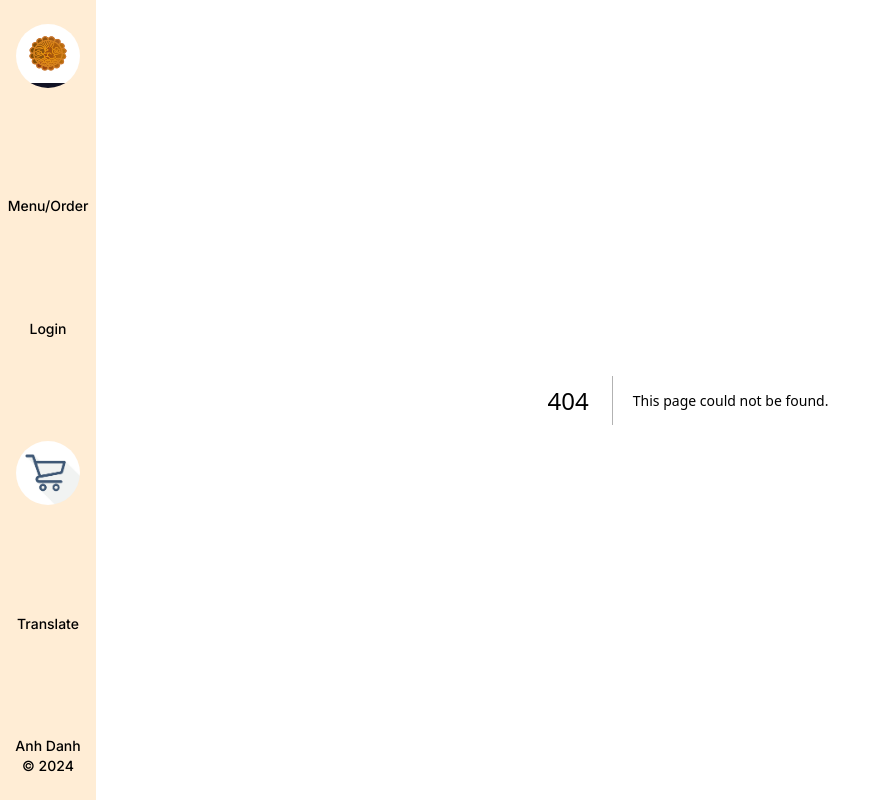
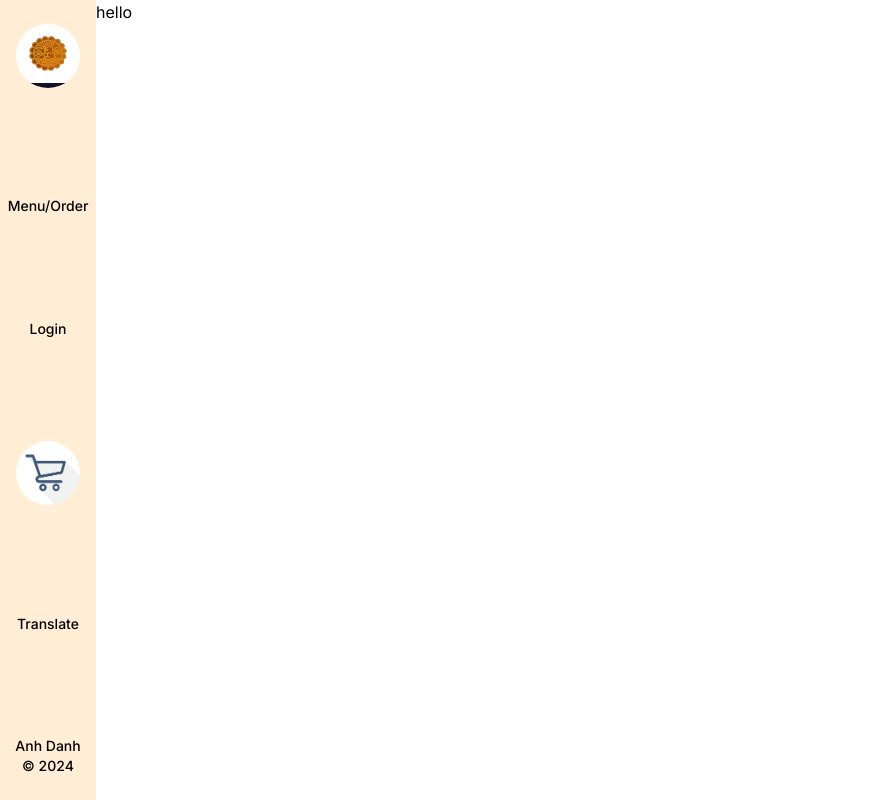
Before and after one commit to juiceman1014/bakery-website, a Next.js app in the folder client/: page /menu in a window 1280 px wide. Before the commit this address had no page. Shown: the whole page, without its empty margins (0-883 px from the left). Built offline with nearby package versions, Linux system fonts and the light colour scheme.

Commit message:
initial menu code

```diff
--- /dev/null
+++ b/client/src/app/menu/page.jsx
@@ -0,0 +1,9 @@
+import React from "react";
+
+const menu = () => {
+  return(
+    <div>hello</div>
+  );
+};
+
+export default menu;
```
